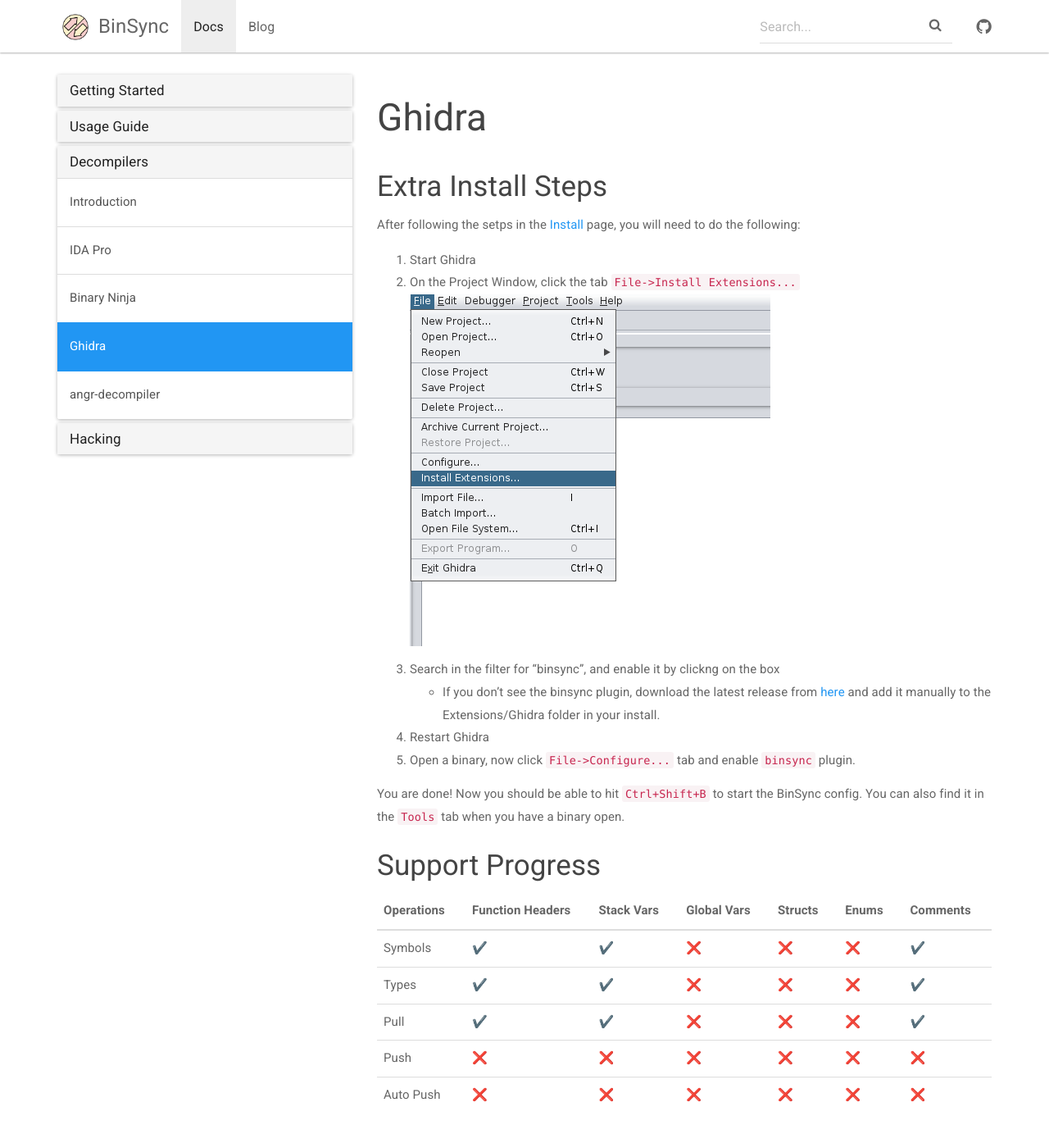
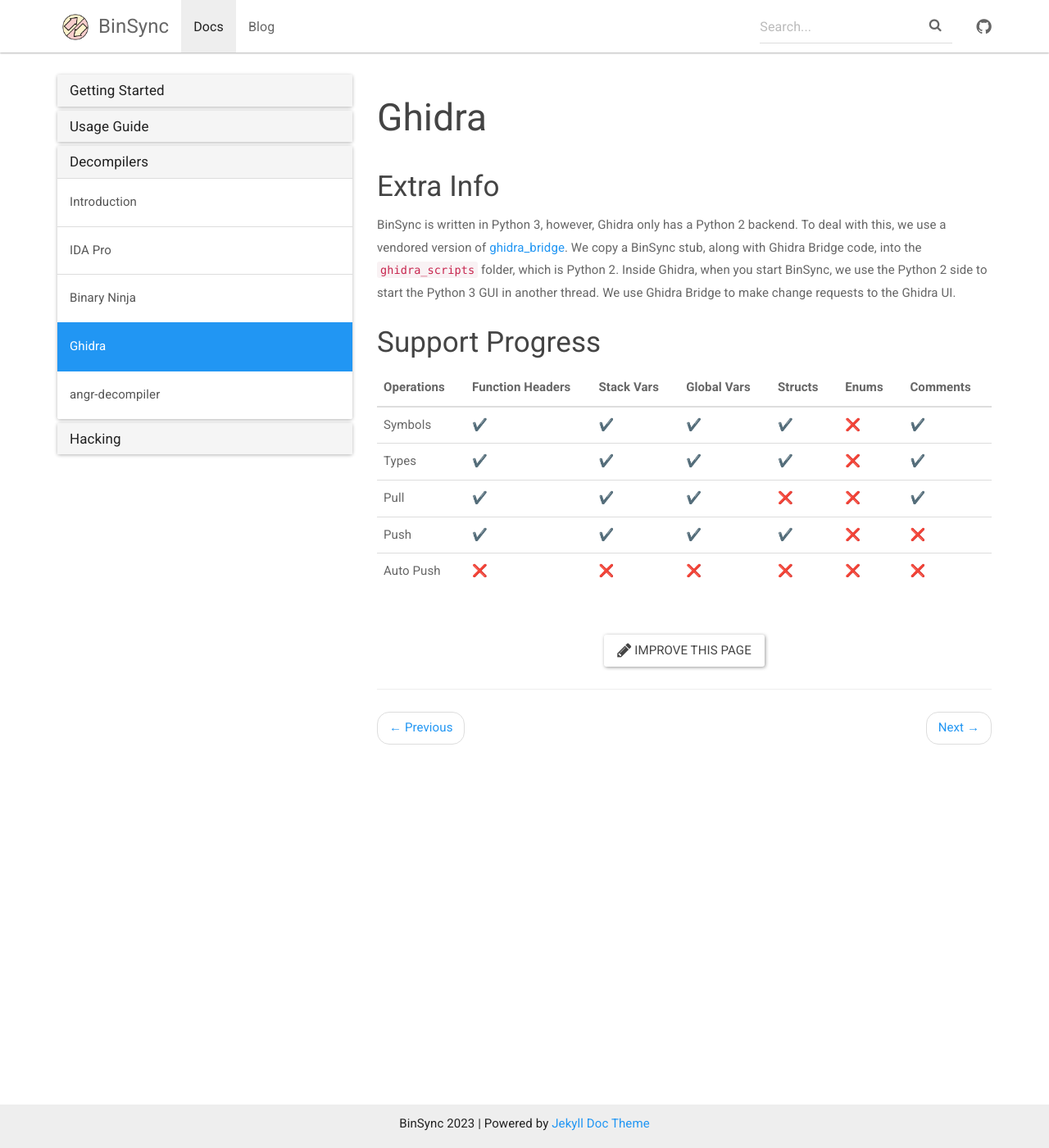
Before and after one commit to binsync/binsync.net, a Jekyll site: the page built from _docs/decompilers/ghidra.md, in a window 1280 px wide and 1400 px high. Shown: the whole window at 82% size. Built offline with Jekyll 4.4.1, drawn with Linux system fonts in a browser that asks for light colours; emoji names are drawn with the system emoji font.

Commit message:
Update site for new Ghidra Python 3 refactor

```diff
--- a/_docs/decompilers/ghidra.md
+++ b/_docs/decompilers/ghidra.md
@@ -3,29 +3,19 @@
 permalink: /docs/ghidra/
 ---
 
-## Extra Install Steps
-After following the setps in the [Install](../install) page, you will need to do the following:
-1. Start Ghidra
-2. On the Project Window, click the tab `File->Install Extensions...`
-![](/assets/img/ghidra_extra.png)
-
-3. Search in the filter for "binsync", and enable it by clickng on the box
-	- If you don't see the binsync plugin, download the latest release from [here](https://github.com/angr/binsync/releases/latest/download/binsync-ghidra-plugin.zip) and add it manually to the Extensions/Ghidra folder in your install.
-
-4. Restart Ghidra
-5. Open a binary, now click `File->Configure...` tab and enable `binsync` plugin.
-
-You are done! Now you should be able to hit `Ctrl+Shift+B` to start the BinSync config.
-You can also find it in the `Tools` tab when you have a binary open.
-
+## Extra Info
+BinSync is written in Python 3, however, Ghidra only has a Python 2 backend.
+To deal with this, we use a vendored version of [ghidra_bridge](https://github.com/justfoxing/ghidra_bridge).
+We copy a BinSync stub, along with Ghidra Bridge code, into the `ghidra_scripts` folder, which is Python 2.
+Inside Ghidra, when you start BinSync, we use the Python 2 side to start the Python 3 GUI in another thread.
+We use Ghidra Bridge to make change requests to the Ghidra UI.
 
 ## Support Progress
-<!--              Func Headers,             Stack Vars,               Global Vars,          Structs,            Enums,                    Comments-->
 
 | Operations&nbsp;&nbsp;&nbsp;&nbsp; | Function Headers&nbsp;&nbsp;&nbsp;&nbsp; | Stack Vars&nbsp;&nbsp;&nbsp;&nbsp; | Global Vars&nbsp;&nbsp;&nbsp;&nbsp; | Structs&nbsp;&nbsp;&nbsp;&nbsp; | Enums&nbsp;&nbsp;&nbsp;&nbsp; | Comments&nbsp;&nbsp;&nbsp;&nbsp; |
-|-----------	|--------------------	|-----------------------	| --------------------	|--------------------	|--------------------	|--------------------	|
-| Symbols   	| :heavy_check_mark: 	| :heavy_check_mark:    	| :x: 					| :x: 					| :x: 					| :heavy_check_mark: 	|
-| Types     	| :heavy_check_mark: 	| :heavy_check_mark:    	| :x: 					| :x: 					| :x: 					| :heavy_check_mark: 	|
-| Pull      	| :heavy_check_mark: 	| :heavy_check_mark:    	| :x: 					| :x: 					| :x: 					| :heavy_check_mark: 	|
-| Push      	| :x: 					| :x:						| :x:					| :x:					| :x: 					| :x: 					|
-| Auto Push 	| :x: 					| :x:						| :x:					| :x:					| :x: 					| :x: 					|
+|------------------------------------|------------------------------------------|------------------------------------|-------------------------------------|---------------------------------|-------------------------------|----------------------------------|
+| Symbols   	                        | :heavy_check_mark: 	                     | :heavy_check_mark:    	            | :heavy_check_mark: 					            | :heavy_check_mark: 	 					      | :x: 					                     | :heavy_check_mark: 	             |
+| Types     	                        | :heavy_check_mark: 	                     | :heavy_check_mark:    	            | :heavy_check_mark: 					            | :heavy_check_mark: 	 					      | :x: 					                     | :heavy_check_mark: 	             |
+| Pull      	                        | :heavy_check_mark: 	                     | :heavy_check_mark:    	            | :heavy_check_mark:					             | :x: 					                       | :x: 					                     | :heavy_check_mark: 	             |
+| Push      	                        | :heavy_check_mark: 					                 | :heavy_check_mark:						           | :heavy_check_mark:				              | :heavy_check_mark: 						       | :x: 					                     | :x: 					                        |
+| Auto Push 	                        | :x: 					                                | :x:						                          | :x:					                            | :x:					                        | :x: 					                     | :x: 					                        |
```
Also changed, not shown: _docs/getting_started/index.md (+6 -6 lines), _docs/getting_started/install.md (+2 -8 lines).
